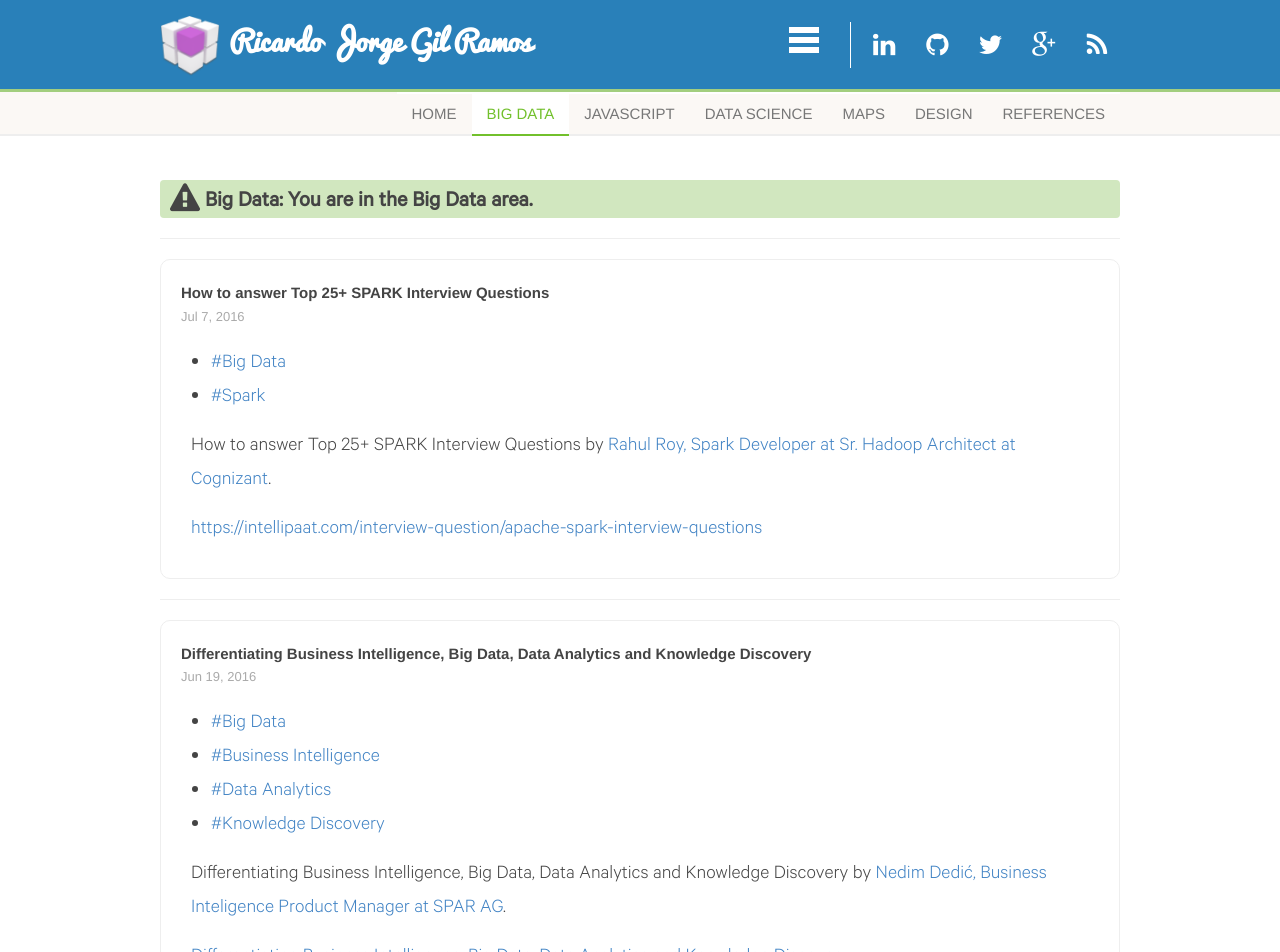
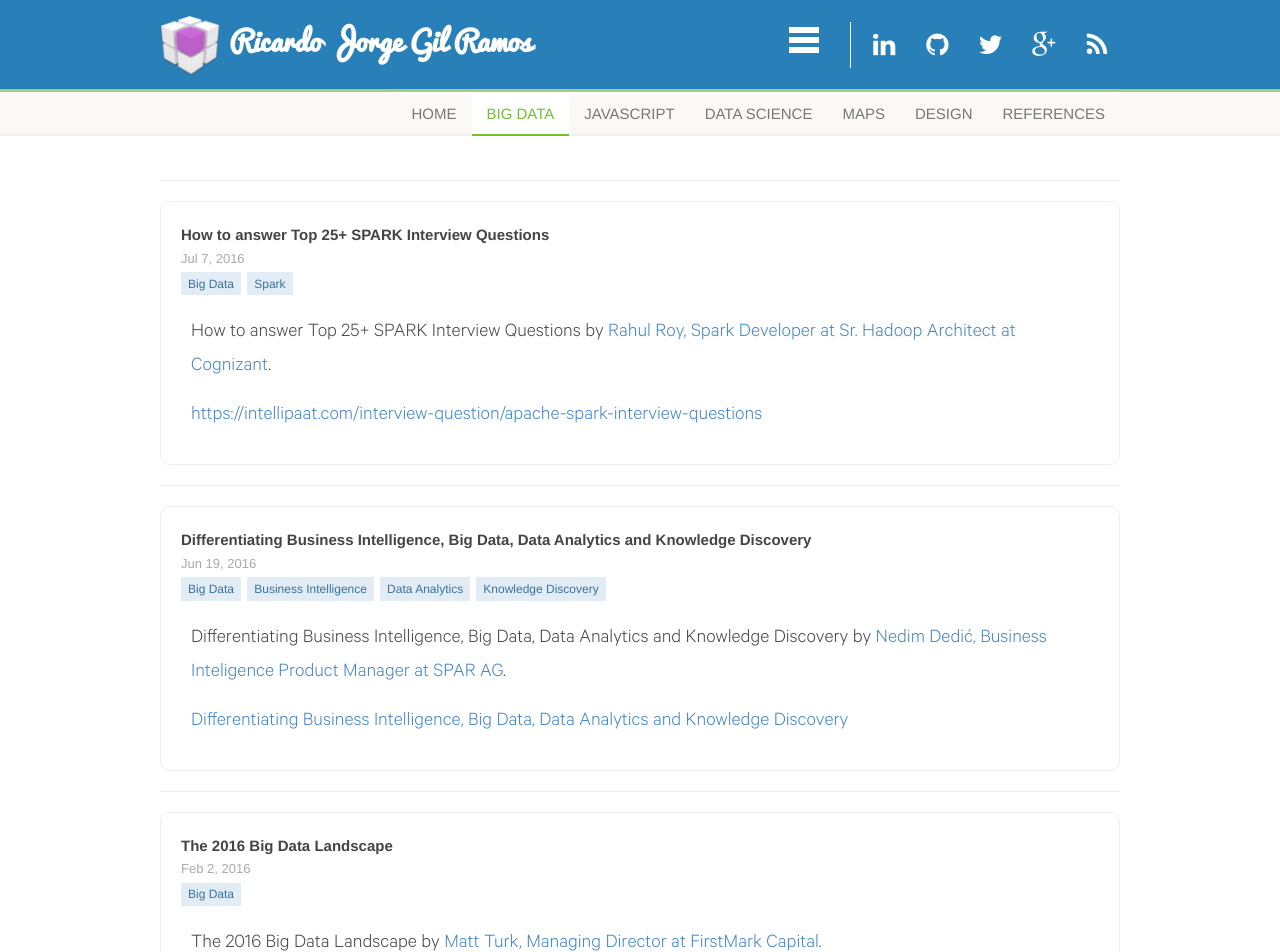
Before and after one commit to jorgegilramos/web, a Jekyll site: the page built from _areas/bigdata.md, in a window 1280 px wide. Shown: the top 952 px of the page. Built offline with Jekyll 4.4.1, drawn with Linux system fonts in a browser that asks for light colours; some of the changed text lies outside the part shown.

Commit message:
Tags style

```diff
--- a/_areas/bigdata.md
+++ b/_areas/bigdata.md
@@ -9,7 +9,7 @@ tags:
 ---
 <div id="center-body" class="wrap">
   <div id="bigdata-page" class="content-body" style="margin:20px 0px">
-    <h2><i class="fa fa-warning fa-lg"></i> Big Data: You are in the Big Data area.</h2>
+    <!--<h2><i class="fa fa-warning fa-lg"></i> Big Data: You are in the Big Data area.</h2>-->
     {% for post in site.posts %}
       {% if post.tags contains "Big Data" %}
       <hr/>
@@ -21,11 +21,16 @@ tags:
                 <h4>{{ post.title }}</h4>
                 <time datetime="{{ post.date | date: "%F" }}">{{ post.date | date: "%b %-d, %Y" }}{% if post.author %} - {{ post.author }}{% endif %}{% if post.meta %} - {{ post.meta }}{% endif %}</time>
                 {% if post.tags.size > 0 %}
-                  <ul class="post-tags">
+                  <!--<ul class="post-tags">
                     {% for tag in post.tags %}
                       <li><a href="{{ site.baseurl }}/tags/#{{ tag }}-ref">#{{ tag }}</a></li>
                     {% endfor %}
-                  </ul>
+                  </ul>-->
+                  <div class="post-taglist">
+                    {% for tag in post.tags %}
+                      <a href="{{ site.baseurl }}/tags/#{{ tag }}-ref" class="post-tag">{{ tag }}</a>
+                    {% endfor %}
+                  </div>
                 {% endif %}
                 {{ post.content | markdownify }}
               </div>
--- a/css/main.css
+++ b/css/main.css
@@ -509,6 +509,25 @@ ol.toc.sticky {
     font-family: "webfont-thin";
     src: url("../fonts/webfont/webfont-thin.eot?#iefix") format("embedded-opentype"), url("../fonts/webfont/webfont-thin.woff") format("woff");
 }
+/* post tag */
+.post-tag {
+    color: #39739d;
+    background-color: #e1ecf4;
+    border-color: transparent;
+    border-width: 1px;
+    border-style: solid;
+    border-radius: 0;
+    display: inline-block;
+    font-size: 12px;
+    line-height: 1;
+    margin: 2px 2px 2px 0;
+    padding: .4em .5em;
+    position: relative;
+    text-decoration: none;
+    text-align: center;
+    transition: all .15s ease-in-out;
+    white-space: nowrap;
+}
 
 /* tagcloud */
 .widget_tag_cloud .tagcloud , #tagcloud {
```
Also changed, not shown: _posts/2015-10-25-design-1-beyond-usability-designing-with-persuasive-patterns.md (added, +11 -0 lines), _posts/2015-10-25-maps-1-how-spatial-analysis-leads-to-insight.md (added, +11 -0 lines).
